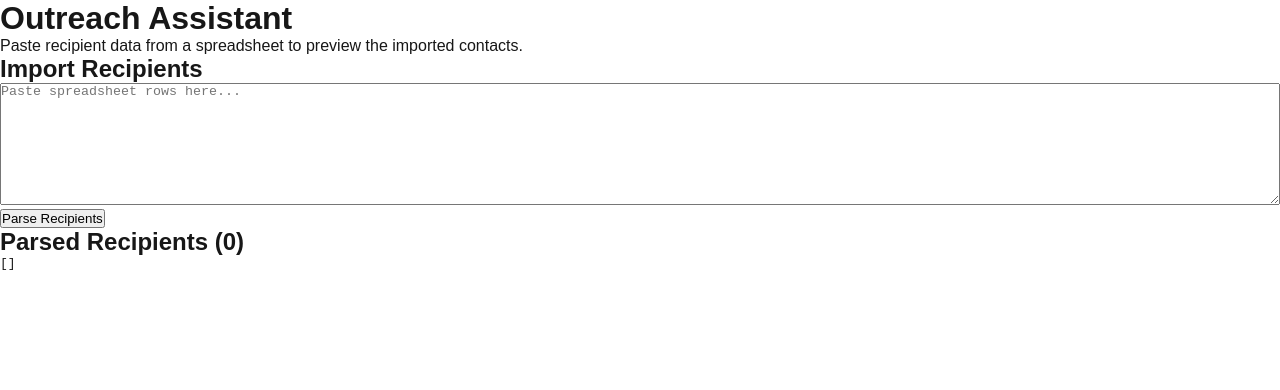
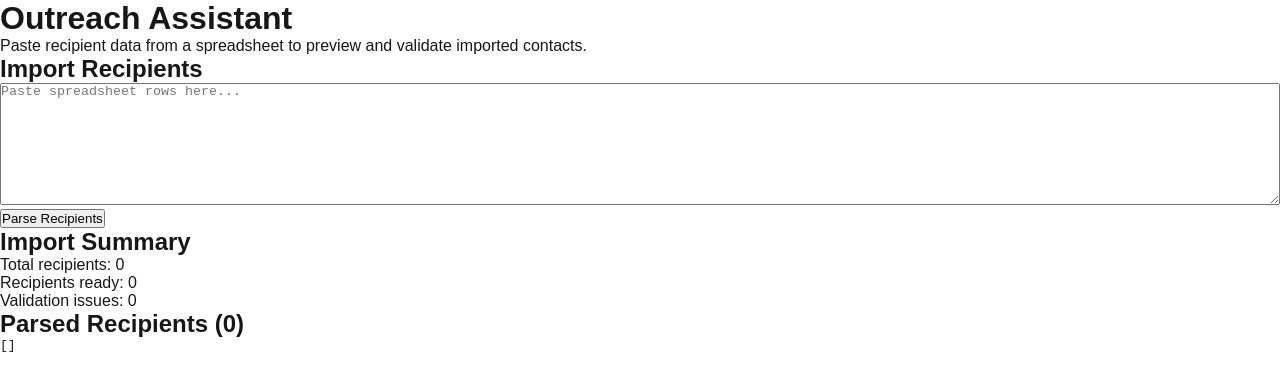
Before and after one commit to lightsage88/outreach-assistant, a Next.js app: page / in a window 1280 px wide. Shown: the top 390 px of the page. Built offline with nearby package versions, Linux system fonts and the light colour scheme.

Commit message:
feat: display validation results

```diff
--- a/src/app/page.tsx
+++ b/src/app/page.tsx
@@ -1,34 +1,53 @@
 "use client";
 import { useState } from "react";
 import { parseRecipients } from "@/lib/parseRecipients";
+import { validateRecipients } from "@/lib/validateRecipients";
+
 import type { Recipient } from "@/app/types/recipient";
+import type { RecipientValidationIssue } from "@/lib/validateRecipients";
 
 export default function Home() {
   const [input, setInput] = useState("");
   const [recipients, setRecipients] = useState<Recipient[]>([]);
   const [error, setError] = useState("");
 
+  // This will store problems discovered during validation
+  const [validationIssues, setValidationIssues] = useState<RecipientValidationIssue[]>([])
+
   const handleParse = () => {
     try {
+      // Step 1: Convert spreadsheet text input into recipient objects
       const parsed = parseRecipients(input);
 
+      // Step 2: Check those resulting recipient objects for problems
+      const issues = validateRecipients(parsed);
+
+      // Step 3: Update our application state
       setRecipients(parsed);
+      setValidationIssues(issues);
       setError("");
     } catch (err) {
-
+      // If an error is caught, we clear the recipients and validation issues
       setRecipients([]);
+      setValidationIssues([]);
+      // and then we set an error emssage
       setError(
         err instanceof Error ? err.message : "Something went wrong while parsing."
       )
     }
   }
 
+  // Count how many distinct recipients have problems
+  const invalidRecipientIds = new Set(validationIssues.map((issue)=> issue.recipientId));
+  // The 'readyCount' gives us the number of recipients total minus the number of recipients that have a problem
+  const readyCount = recipients.length - invalidRecipientIds.size;
+
   return (
     <main>
       <h1>Outreach Assistant</h1>
 
       <p>
-        Paste recipient data from a spreadsheet to preview the imported contacts.
+        Paste recipient data from a spreadsheet to preview and validate imported contacts.
       </p>
 
       <section>
@@ -39,7 +58,7 @@ export default function Home() {
           onChange={(event) => setInput(event.target.value)}
           placeholder="Paste spreadsheet rows here..."
           rows={8}
-          // Make more bespoke styling useing styled-components later!
+          // TODO: Make more bespoke styling useing styled-components later!
           style={{width: "100%" }}
         />
         <button type="button" onClick={handleParse}>
@@ -50,6 +69,25 @@ export default function Home() {
       {error && (
         <p role="alert">{error}</p>
       )}
+      <section aria-live="polite">
+        <h2>Import Summary</h2>
+        <p>Total recipients: {recipients.length}</p>
+        <p>Recipients ready: {readyCount}</p>
+        <p>Validation issues: {validationIssues.length}</p>
+        {validationIssues.length > 0 && (
+          <>
+            <h3>Issues Found</h3>
+            <ul>
+              {validationIssues.map((issue) => (
+                <li key={`${issue.recipientId}-${issue.type}`}>
+                  <strong>{issue.recipientId}:</strong>{" "}
+                  {issue.message}
+                </li>
+              ))}
+            </ul>
+          </>
+        )}
+      </section>
 
       <section>
         <h2>Parsed Recipients ({recipients.length})</h2>
```
